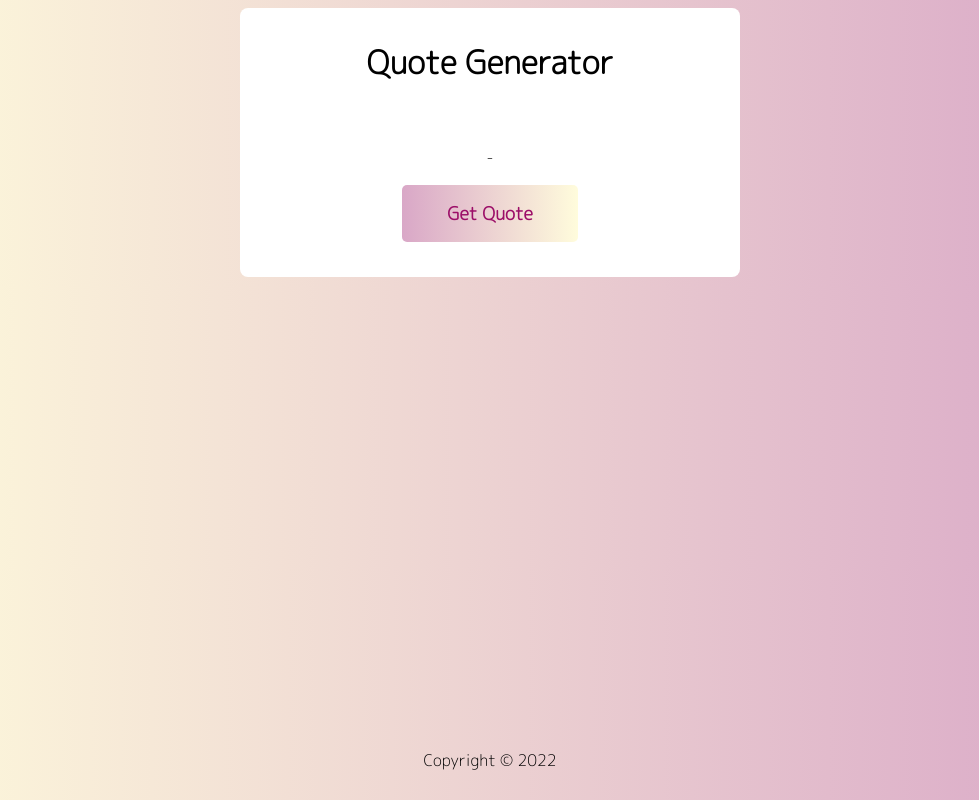
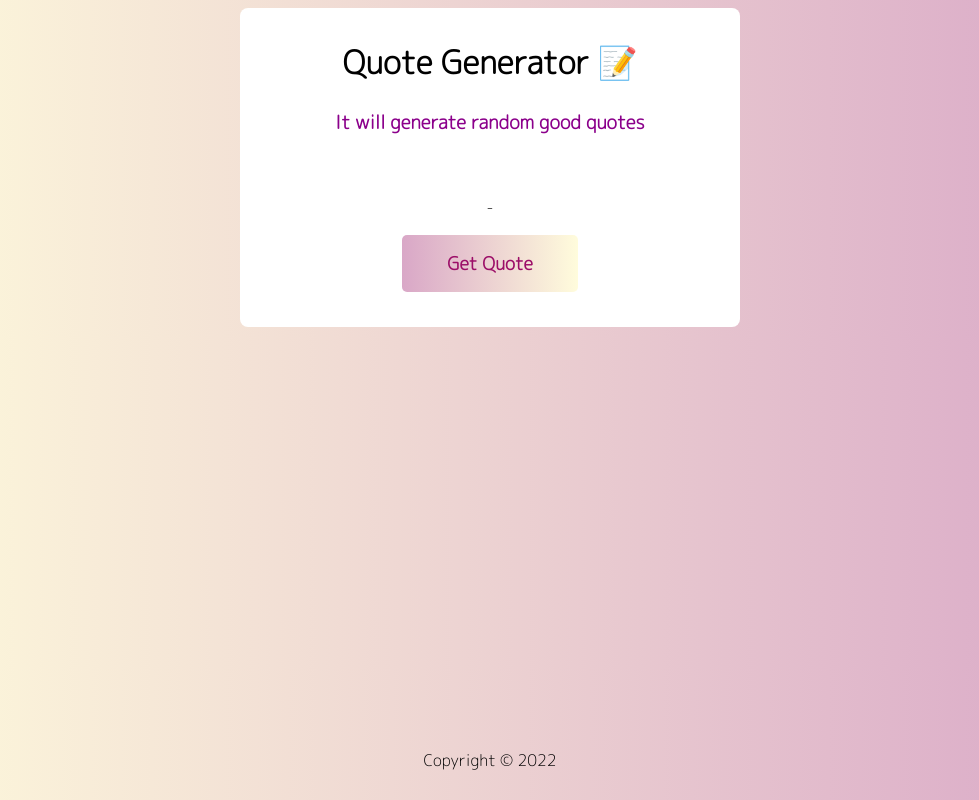
Before and after one commit to nishtha53/Day-1-Quote-Generator, a plain HTML site: page index.html in a window 1280 px wide. Shown: the whole page, without its empty margins (150-1129 px from the left). Drawn offline with Linux system fonts and the light colour scheme.

Commit message:
feat: added emoji and text

```diff
--- a/index.html
+++ b/index.html
@@ -6,18 +6,18 @@
     <meta http-equiv="X-UA-Compatible" content="IE=edge">
     <meta name="viewport" content="width=device-width, initial-scale=1.0">
     <link rel="stylesheet" href="./style.css">
-    <title>Quote generator</title>
+    <title>Quote generator 📝</title>
 </head>
 
 <body>
 
     <div class="container">
         <header>
-            <h1 class="heading">Quote Generator</h1>
+            <h1 class="heading">Quote Generator 📝</h1>
         </header>
         <main>
             <div class="quote-display">
-                <h3 id="quote"></h3>
+                <h3 id="quote">It will generate random good quotes</h3>
                 <p id="author"></p>
                 <button id="btn-quote">Get Quote</button>
             </div>
```
